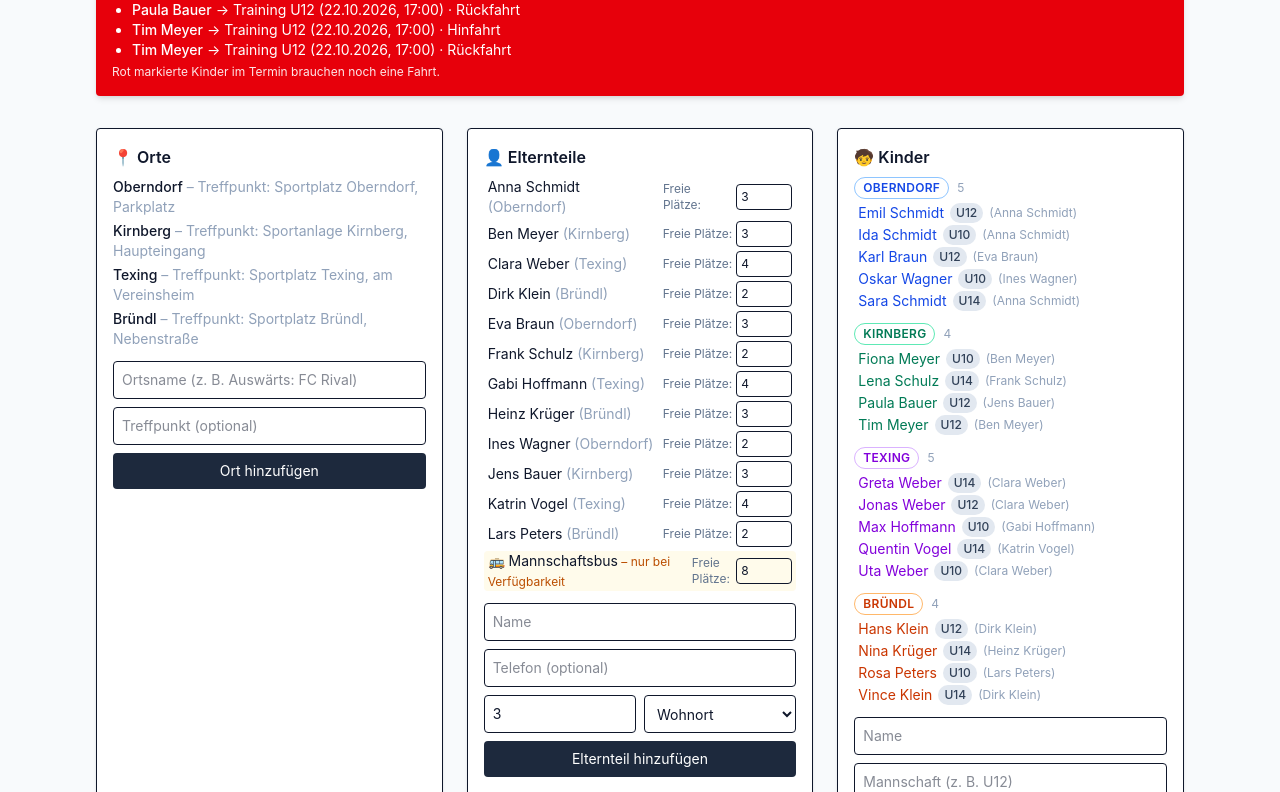
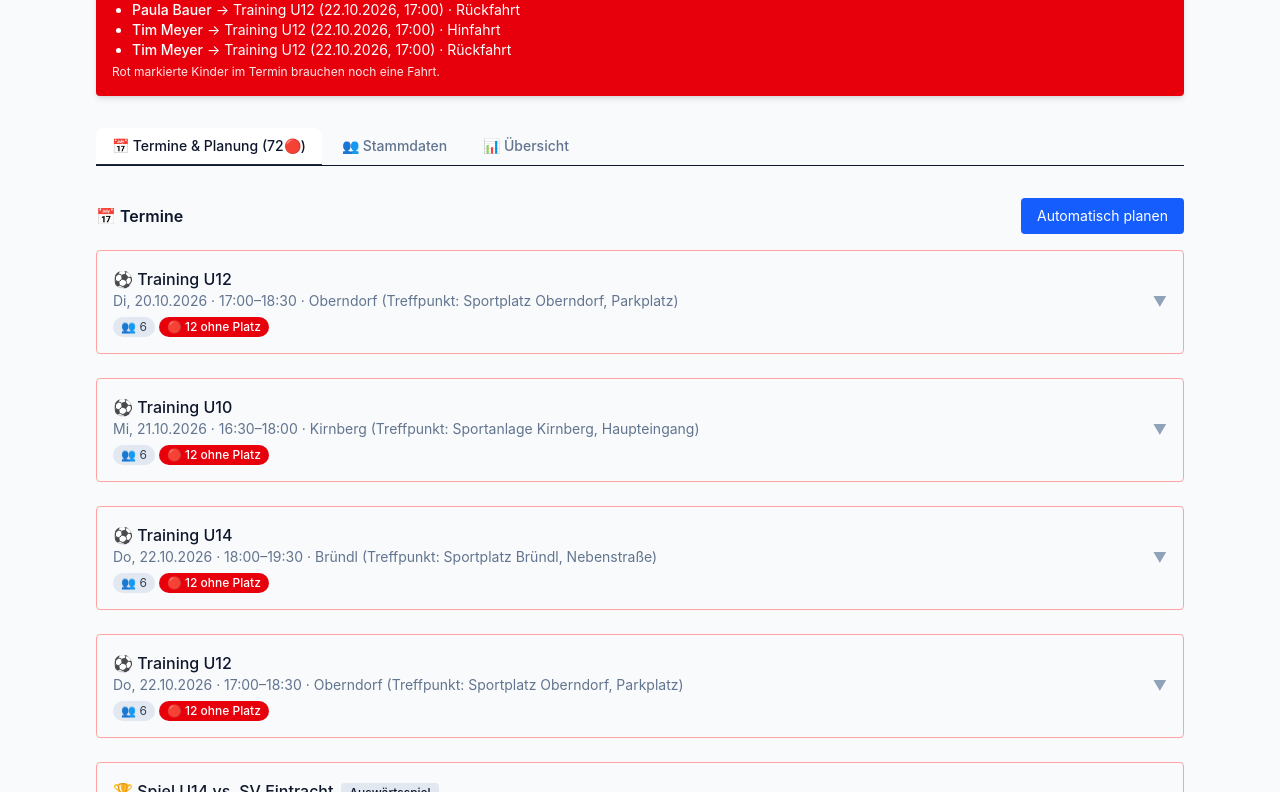
Before and after one commit to potschntom/carpool-planer, a Next.js app: page / in a window 1280 px wide. Shown: the part 1548-2340 px from the top of the page. Built offline with nearby package versions, Linux system fonts and the light colour scheme.

Commit message:
UX: 3-Tab-Ansicht (Planung/Stammdaten/Uebersicht), Termine als aufklappbare Karten mit Status-Badges
Co-authored-by: potschntom <potschntom@users.noreply.github.com>

```diff
--- a/app/page.tsx
+++ b/app/page.tsx
@@ -13,6 +13,8 @@ export default function Home() {
     { childId: string; eventId: string; direction: Direction; reason: string }[]
   >([]);
   const [msg, setMsg] = useState("");
+  const [tab, setTab] = useState<"plan" | "data" | "stats">("plan");
+  const [openEvents, setOpenEvents] = useState<Set<string>>(new Set());
 
   useEffect(() => {
     if (loaded) {
@@ -254,6 +256,21 @@ export default function Home() {
     setUnassigned(una);
   }
 
+  function toggleEventOpen(eventId: string) {
+    setOpenEvents((prev) => {
+      const next = new Set(prev);
+      if (next.has(eventId)) next.delete(eventId);
+      else next.add(eventId);
+      return next;
+    });
+  }
+
+  const TABS: { id: "plan" | "data" | "stats"; label: string; icon: string }[] = [
+    { id: "plan", label: "Termine & Planung", icon: "📅" },
+    { id: "data", label: "Stammdaten", icon: "👥" },
+    { id: "stats", label: "Übersicht", icon: "📊" },
+  ];
+
   function removeTrip(index: number) {
     save({ ...s, trips: s.trips.filter((_, i) => i !== index) });
   }
@@ -323,6 +340,29 @@ export default function Home() {
         </div>
       )}
 
+      <nav className="flex gap-1 border-b overflow-x-auto" role="tablist">
+        {TABS.map(({ id, label, icon }) => {
+          const badge =
+            id === "plan" && missingSpots.length > 0 ? ` (${missingSpots.length}🔴)` : "";
+          return (
+            <button
+              key={id}
+              role="tab"
+              aria-selected={tab === id}
+              onClick={() => setTab(id)}
+              className={`px-4 py-2 text-sm font-medium whitespace-nowrap rounded-t-lg border-b-2 -mb-px transition-colors ${
+                tab === id
+                  ? "bg-white border-slate-800 text-slate-900"
+                  : "bg-transparent border-transparent text-slate-500 hover:text-slate-800 hover:bg-slate-50"
+              }`}
+            >
+              {icon} {label}{badge}
+            </button>
+          );
+        })}
+      </nav>
+
+      {tab === "data" && (
       <section className="grid md:grid-cols-3 gap-6">
         <div className="border rounded p-4 bg-white shadow-sm">
           <h2 className="font-semibold mb-2">📍 Orte</h2>
@@ -449,8 +489,10 @@ export default function Home() {
           </form>
         </div>
       </section>
+      )}
 
-      <section className="border rounded p-4 bg-white shadow-sm space-y-4">
+      {tab === "plan" && (
+      <section className="space-y-4">
         <div className="flex items-center justify-between flex-wrap gap-2">
           <h2 className="font-semibold">📅 Termine</h2>
           <button onClick={autoPlan} className="bg-blue-600 text-white rounded px-4 py-2 text-sm hover:bg-blue-500">
@@ -469,9 +511,16 @@ export default function Home() {
             );
             const eventTrips = s.trips.filter((t) => t.eventId === event.id);
             const loc = locationById.get(event.locationId);
+            const missingHere = missingSpots.filter((m) => m.eventId === event.id);
+            const isOpen = openEvents.has(event.id);
             return (
-              <div key={event.id} className="border rounded p-4 bg-slate-50">
-                <div className="flex items-start justify-between gap-2 flex-wrap">
+              <div key={event.id} className={`border rounded bg-slate-50 ${missingHere.length > 0 ? "border-red-300" : "border-slate-200"}`}>
+                <button
+                  type="button"
+                  className="w-full flex items-start justify-between gap-2 flex-wrap p-4 text-left hover:bg-slate-100 rounded"
+                  onClick={() => toggleEventOpen(event.id)}
+                  aria-expanded={isOpen}
+                >
                   <div>
                     <div className="font-medium">
                       {event.type === "match" ? "🏆" : "⚽"} {event.title}
@@ -485,9 +534,35 @@ export default function Home() {
                       {weekdayName(event.date)}, {formatDateDE(event.date)} · {event.startTime}–{event.endTime}
                       {loc && <> · {loc.name}{event.meetingPoint ? ` (Treffpunkt: ${event.meetingPoint})` : loc.meetingPoint ? ` (Treffpunkt: ${loc.meetingPoint})` : ""}</>}
                     </div>
+                    <div className="flex flex-wrap gap-1 mt-1.5">
+                      <span className="text-xs bg-slate-200 text-slate-700 rounded-full px-2 py-0.5" title="Teilnehmende Kinder">
+                        👥 {participants.length}
+                      </span>
+                      {missingHere.length > 0 && (
+                        <span className="text-xs bg-red-600 text-white rounded-full px-2 py-0.5 font-medium">
+                          🔴 {missingHere.length} ohne Platz
+                        </span>
+                      )}
+                      {eventTrips.length > 0 && missingHere.length === 0 && (
+                        <span className="text-xs bg-emerald-100 text-emerald-800 rounded-full px-2 py-0.5">
+                          ✓ geplant ({eventTrips.length} Fahrten)
+                        </span>
+                      )}
+                      {eventTrips.length === 0 && missingHere.length === 0 && participants.length > 0 && (
+                        <span className="text-xs bg-amber-100 text-amber-800 rounded-full px-2 py-0.5">
+                          ⏳ noch nicht geplant
+                        </span>
+                      )}
+                    </div>
                   </div>
+                  <span className="text-slate-400 text-sm shrink-0 self-center">{isOpen ? "▲" : "▼"}</span>
+                </button>
+
+                {isOpen && (
+                <>
+                <div className="flex justify-end px-2">
                   <button
-                    className="text-red-500 hover:underline text-sm"
+                    className="text-red-500 hover:underline text-xs"
                     onClick={() =>
                       save({
                         ...s,
@@ -497,7 +572,7 @@ export default function Home() {
                       })
                     }
                   >
-                    löschen
+                    Termin löschen
                   </button>
                 </div>
 
@@ -705,6 +780,8 @@ export default function Home() {
                     </div>
                   );
                 })}
+                </>
+                )}
               </div>
             );
           })}
@@ -738,7 +815,9 @@ export default function Home() {
           </form>
         </details>
       </section>
+      )}
 
+      {tab === "stats" && (
       <section className="border rounded p-4 bg-white shadow-sm space-y-2">
         <h2 className="font-semibold">📊 Fahrer-Statistik</h2>
         <table className="text-sm w-full max-w-md">
@@ -765,8 +844,9 @@ export default function Home() {
           Die Statistik hilft, die Fahrten fair zu verteilen – „Automatisch planen" berücksichtigt die bisherige Last automatisch.
         </p>
       </section>
+      )}
 
-      {(unassigned.length > 0 || conflicts.length > 0) && (
+      {tab === "stats" && (unassigned.length > 0 || conflicts.length > 0) && (
         <section className="space-y-3">
           {unassigned.length > 0 && (
             <div className="bg-amber-50 border border-amber-300 rounded p-3 text-sm">
```
Also changed, not shown: 1 other file (tests, documents, lock files or other folders).
